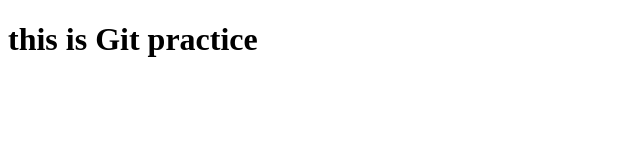
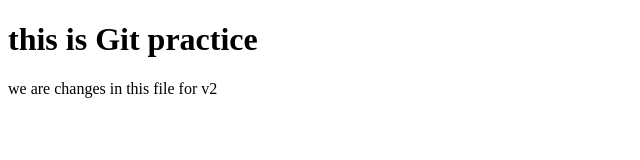
Before and after one commit to jigs-cmd/github-for-devops, a plain HTML site: page index.html in a window 1280 px wide. Shown: the whole page, without its empty margins (0-640 px from the left). Drawn offline with Linux system fonts and the light colour scheme.

Commit message:
this is v2

```diff
--- a/index.html
+++ b/index.html
@@ -8,5 +8,6 @@
 <body>
     <h1>this is Git practice
     </h1>
+    <p>we are changes in this file for v2</p>
 </body>
 </html>
```
